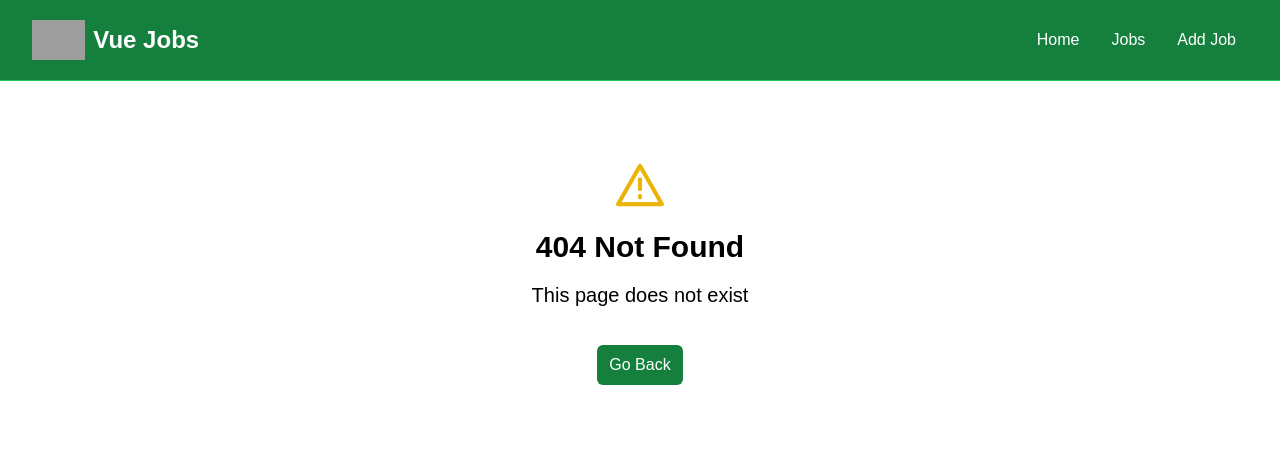
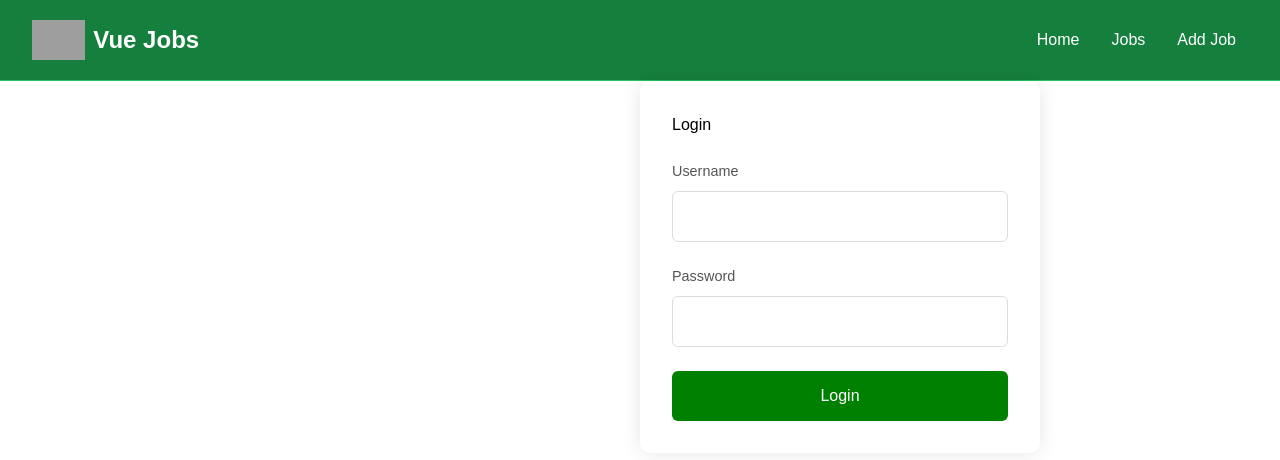
Before and after one commit to KHADGA-R/VueJobPortal, a Vue app: page /login in a window 1280 px wide. Before the commit this address had no page. Shown: the top 460 px of the page. Built offline with nearby package versions, Linux system fonts and the light colour scheme; grey boxes are pictures that could not be loaded.

Commit message:
adding login component

```diff
--- a/src/router/index.js
+++ b/src/router/index.js
@@ -5,6 +5,7 @@ import NotFoundView from "@/views/NotFoundView.vue";
 import JobView from "@/views/JobView.vue";
 import AddJobView from "@/views/AddJobView.vue";
 import EditJobView from "@/views/EditJobView.vue";
+import LoginView from "@/views/LoginView.vue";
 
 
 const router = createRouter ({
@@ -14,6 +15,12 @@ const router = createRouter ({
             path: '/',
             name: 'home',
             component: HomeView,
+        },
+
+        {
+            path: '/login',
+            name: 'login',
+            component: LoginView,
         },
 
         {
--- /dev/null
+++ b/src/views/LoginView.vue
@@ -0,0 +1,169 @@
+<script setup>
+import { ref } from 'vue';
+
+const username = ref('');
+const password = ref('');
+
+const handleLogin = () => {
+    // todo add login logic
+    console.log('Logging in with:', username.value, password.value);
+}
+
+</script>
+
+<template>
+
+    <div class="login-container">
+    <form @submit.prevent="handleLogin" class="login-form">
+      <h2>Login</h2>
+
+      <div class="form-group">
+        <label for="username">Username</label>
+        <input
+          type="text"
+          id="username"
+          v-model="username"
+          required
+        >
+      </div>
+
+      <div class="form-group">
+        <label for="password">Password</label>
+        <input
+          type="password"
+          id="password"
+          v-model="password"
+          required
+        >
+      </div>
+
+      <button type="submit" class="login-button">Login</button>
+    </form>
+  </div>
+</template>
+
+<style scoped>
+.login-page {
+  display: flex;
+  justify-content: center;
+  align-items: center;
+  min-height: 100vh;
+  background-color: #f5f5f5;
+  padding: 20px;
+}
+
+.login-container {
+  background: white;
+  padding: 2rem;
+  border-radius: 10px;
+  box-shadow: 0 0 20px rgba(0, 0, 0, 0.1);
+  width: 100%;
+  max-width: 400px;
+  position: relative;
+  top:50%;
+  left: 50%;
+
+}
+
+.login-header {
+  text-align: center;
+  margin-bottom: 2rem;
+}
+
+.login-header h2 {
+  color: #333;
+  margin-bottom: 0.5rem;
+}
+
+.login-header p {
+  color: #666;
+  font-size: 0.9rem;
+}
+
+.login-form {
+  display: flex;
+  flex-direction: column;
+  gap: 1.5rem;
+}
+
+.form-group {
+  display: flex;
+  flex-direction: column;
+  gap: 0.5rem;
+}
+
+label {
+  color: #555;
+  font-size: 0.9rem;
+  font-weight: 500;
+}
+
+input {
+  padding: 0.8rem;
+  border: 1px solid #ddd;
+  border-radius: 6px;
+  font-size: 1rem;
+  transition: border-color 0.3s ease;
+}
+
+input:focus {
+  outline: none;
+  border-color: #4a90e2;
+}
+
+.login-button {
+  background-color:green ;
+  color: #ffffff;
+  padding: 0.8rem;
+  border: none;
+  border-radius: 6px;
+  font-size: 1rem;
+  cursor: pointer;
+  transition: background-color 0.3s ease;
+}
+
+.login-button:hover {
+  background-color: #357abd;
+}
+
+.error-message {
+  color: #dc3545;
+  font-size: 0.9rem;
+  text-align: center;
+}
+
+.form-footer {
+  display: flex;
+  justify-content: space-between;
+  align-items: center;
+  font-size: 0.9rem;
+}
+
+.remember-me {
+  display: flex;
+  align-items: center;
+  gap: 0.5rem;
+  color: #666;
+}
+
+.forgot-password {
+  color: #4a90e2;
+  text-decoration: none;
+}
+
+.forgot-password:hover {
+  text-decoration: underline;
+}
+
+@media (max-width: 480px) {
+  .login-container {
+    padding: 1.5rem;
+  }
+
+  .form-footer {
+    flex-direction: column;
+    gap: 1rem;
+    align-items: flex-start;
+  }
+}
+</style>
```
